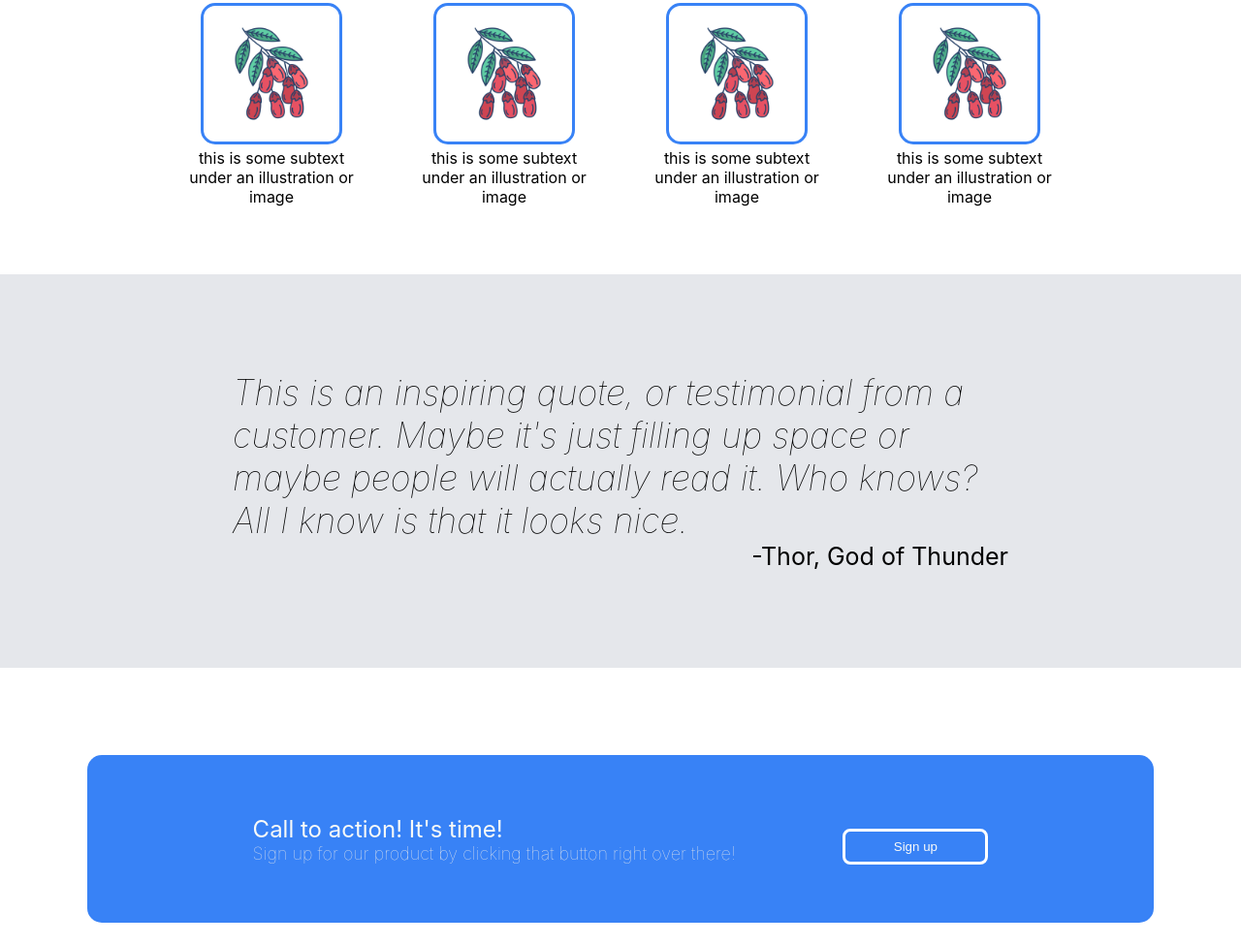
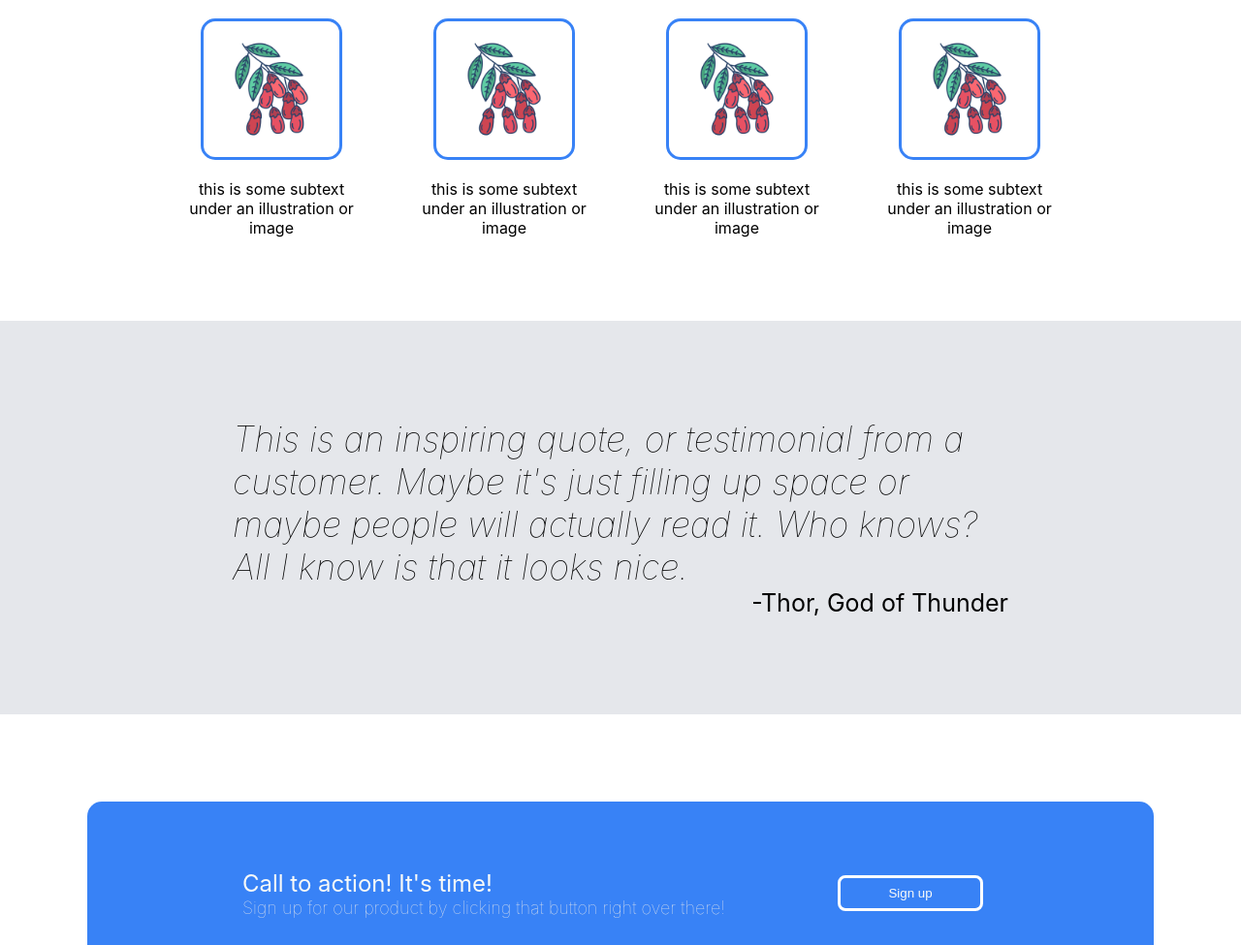
Before and after one commit to skyhunter11/landing-page, a plain HTML site: page index.html in a window 1280 px wide. Shown: the part 897-1872 px from the top of the page at 97% size. Drawn offline with Linux system fonts and the light colour scheme.

Commit message:
Finish TOP landing page

```diff
--- a/style.css
+++ b/style.css
@@ -7,9 +7,6 @@ body {
     flex-direction: column;
 
     /* border: solid red; */
-}
-.body2 p {
-    margin: 0px;
 }
 
 .header {
@@ -67,14 +64,6 @@ ul {
     max-width: 600px;
 
 }
-
-
-
-
-
-
-
-
 
 .body2 {
     /* border: solid darkcyan; */
@@ -161,7 +150,8 @@ button {
 
     color: #F9FAF8;
     padding: 8px 16px;
-    margin-top: 16px;
+    margin: 16px;
+
 
   }
 
@@ -184,9 +174,7 @@ button {
     display: flex;
     justify-content: space-evenly;
     align-items: center;
-
     width: 1050px;
-
   }
 
   .box div {
```
